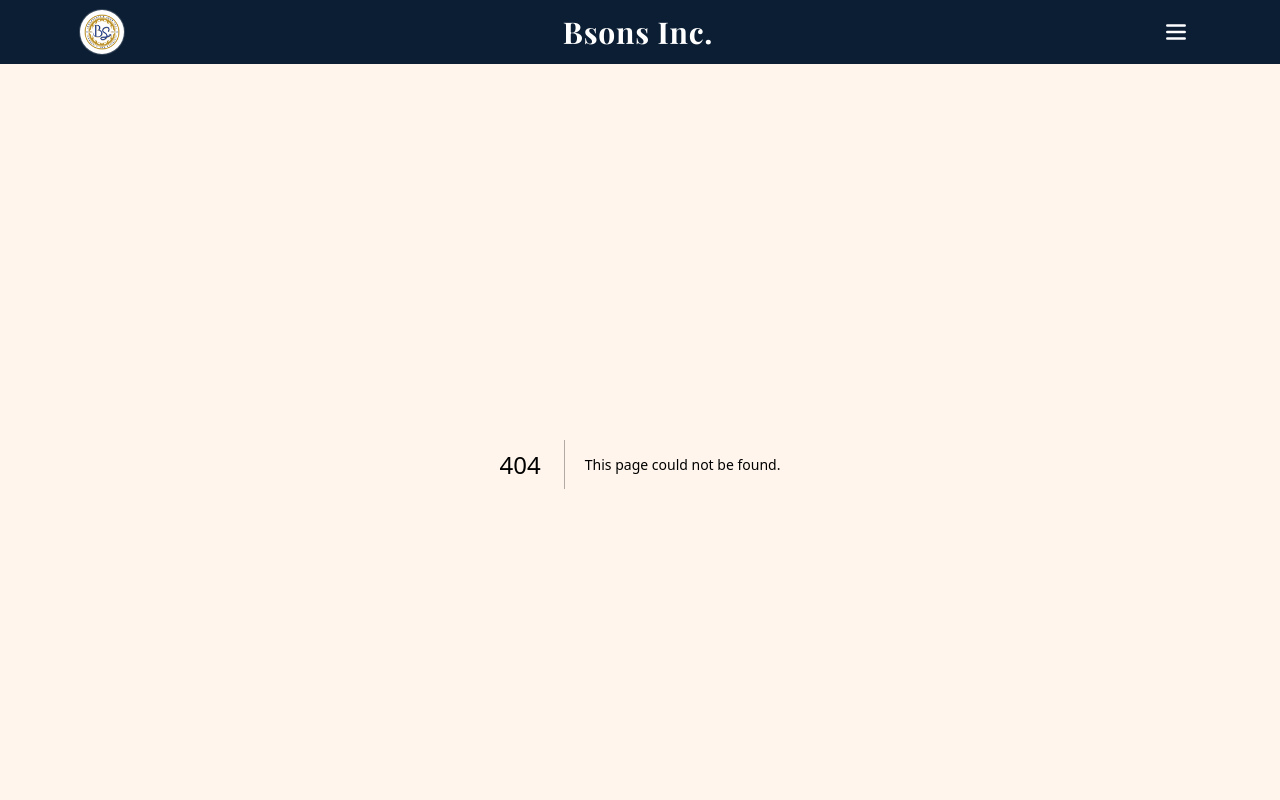
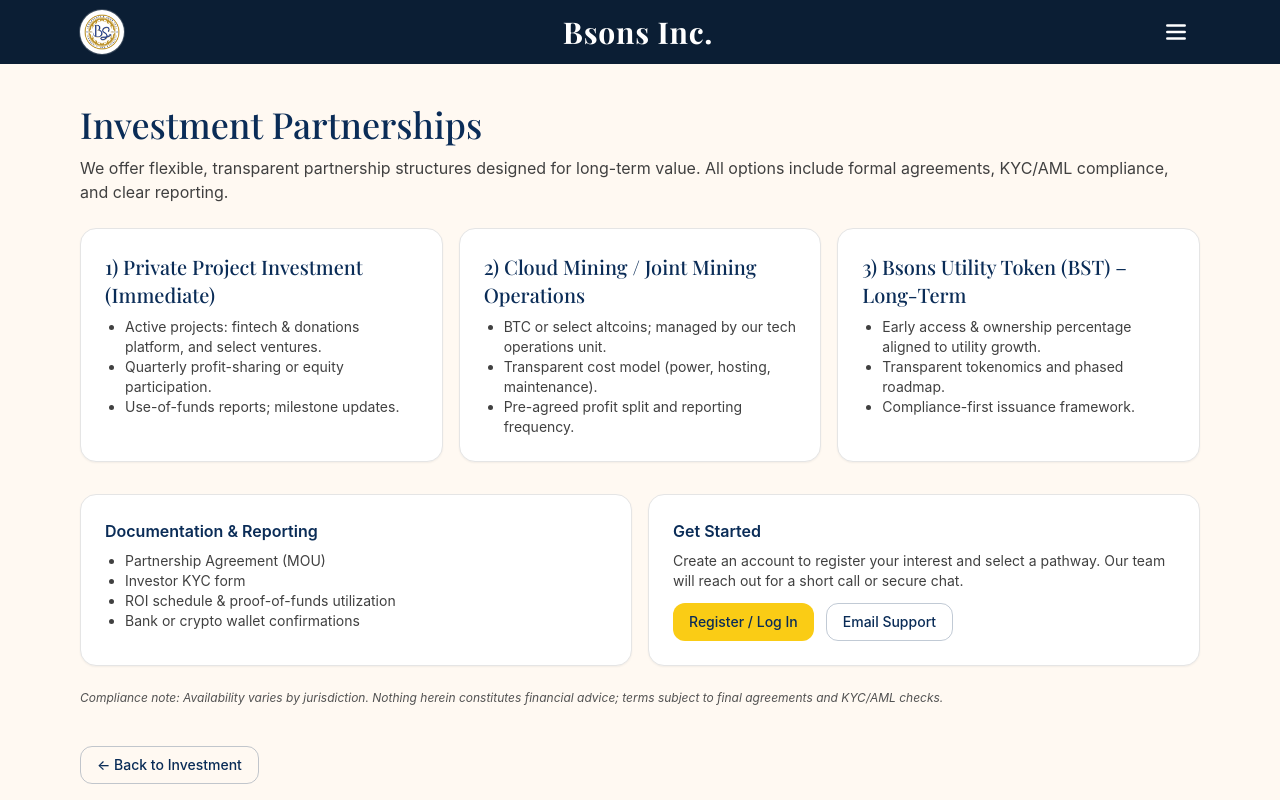
Before and after one commit to Aim-Empire/site_bsonsinc, a Next.js app: page /programs/investment/partnerships in a window 1280 px wide. Before the commit this address had no page. Shown: the top 800 px of the page. Built offline with nearby package versions, Linux system fonts and the light colour scheme.

Commit message:
feat(investment): Partnerships page + CTA from Investment

```diff
--- a/app/programs/investment/page.tsx
+++ b/app/programs/investment/page.tsx
@@ -16,7 +16,7 @@
           </h1>
           <p className="mt-3 text-neutral-700">
             We help <strong>individuals, couples, families, and small businesses</strong> build steady habits:
-            save while investing, understand the options, and pick a path that matches your goals.
+            save while investing, understand options, and pick a path that matches your goals.
             No hype—just clear steps and practical tools you can act on today.
           </p>
           <p className="mt-3 text-neutral-700">
@@ -34,7 +34,7 @@
 
         <div className="order-first md:order-none">
           <img
-            src="/invest.jpg?v=5"
+            src="/invest.jpg?v=6"
             alt="Investing basics"
             className="rounded-2xl border w-full h-64 md:h-full object-cover"
           />
@@ -49,9 +49,19 @@
           <div className="card"><h3 className="font-semibold">Bonds &amp; GICs</h3><p className="mt-1 text-sm text-neutral-700">Income + stability; balances stock risk.</p></div>
           <div className="card"><h3 className="font-semibold">Stocks</h3><p className="mt-1 text-sm text-neutral-700">Higher potential returns with higher risk.</p></div>
           <div className="card"><h3 className="font-semibold">Crypto Literacy</h3><p className="mt-1 text-sm text-neutral-700">Legit asset class, but volatile—learn wallets, custody, and red flags.</p></div>
-        </div>
-        <div className="mt-6">
-          <a className="btn-outline" href="/resources/investment-guide">Open the full Investment Guide</a>
+
+          {/* Partnerships CTA */}
+          <div className="mt-8 card bg-[var(--brand-cream)] col-span-full">
+            <h3 className="font-display text-2xl text-brand-navy">Partnership Investments</h3>
+            <p className="mt-2 text-neutral-700">
+              Explore Private Projects, Cloud Mining/JV, or the long-term Bsons Utility Token (BST).
+              Documentation: MOU, KYC, ROI schedule, and proof-of-funds utilization.
+            </p>
+            <div className="mt-4 flex gap-3">
+              <a className="btn" href="/programs/investment/partnerships">See Options</a>
+              <a className="btn-outline" href="/auth">Register Interest</a>
+            </div>
+          </div>
         </div>
       </section>
 
--- /dev/null
+++ b/app/programs/investment/partnerships/page.tsx
@@ -0,0 +1,83 @@
+export const metadata = {
+  title: "Investment Partnerships | Bsons Inc.",
+  description:
+    "Three investment pathways: Private Projects, Cloud Mining/JV, and Bsons Utility Token (BST). Includes KYC, MOU, ROI schedule, and transparency.",
+};
+
+const Card = ({title, children}:{title:string; children:React.ReactNode}) => (
+  <div className="card">
+    <h3 className="font-display text-xl text-brand-navy">{title}</h3>
+    <div className="mt-2 text-sm text-neutral-700">{children}</div>
+  </div>
+);
+
+export default function Page(){
+  return (
+    <main className="min-h-screen bg-[var(--page-invest,#FFF9F2)]">
+      <section className="container-default py-10">
+        <h1 className="font-display text-4xl text-brand-navy">Investment Partnerships</h1>
+        <p className="mt-3 text-neutral-700">
+          We offer flexible, transparent partnership structures designed for long-term value.
+          All options include formal agreements, KYC/AML compliance, and clear reporting.
+        </p>
+
+        <div className="mt-6 grid md:grid-cols-3 gap-4">
+          <Card title="1) Private Project Investment (Immediate)">
+            <ul className="list-disc ml-5">
+              <li>Active projects: fintech & donations platform, and select ventures.</li>
+              <li>Quarterly profit-sharing or equity participation.</li>
+              <li>Use-of-funds reports; milestone updates.</li>
+            </ul>
+          </Card>
+
+          <Card title="2) Cloud Mining / Joint Mining Operations">
+            <ul className="list-disc ml-5">
+              <li>BTC or select altcoins; managed by our tech operations unit.</li>
+              <li>Transparent cost model (power, hosting, maintenance).</li>
+              <li>Pre-agreed profit split and reporting frequency.</li>
+            </ul>
+          </Card>
+
+          <Card title="3) Bsons Utility Token (BST) – Long-Term">
+            <ul className="list-disc ml-5">
+              <li>Early access & ownership percentage aligned to utility growth.</li>
+              <li>Transparent tokenomics and phased roadmap.</li>
+              <li>Compliance-first issuance framework.</li>
+            </ul>
+          </Card>
+        </div>
+
+        <div className="mt-8 grid md:grid-cols-2 gap-4">
+          <div className="card">
+            <h3 className="font-semibold text-brand-navy">Documentation & Reporting</h3>
+            <ul className="list-disc ml-5 text-sm text-neutral-700 mt-2">
+              <li>Partnership Agreement (MOU)</li>
+              <li>Investor KYC form</li>
+              <li>ROI schedule & proof-of-funds utilization</li>
+              <li>Bank or crypto wallet confirmations</li>
+            </ul>
+          </div>
+          <div className="card">
+            <h3 className="font-semibold text-brand-navy">Get Started</h3>
+            <p className="mt-2 text-sm text-neutral-700">
+              Create an account to register your interest and select a pathway.
+              Our team will reach out for a short call or secure chat.
+            </p>
+            <div className="mt-3 flex gap-3">
+              <a className="btn" href="/auth">Register / Log In</a>
+              <a className="btn-outline" href="mailto:support@bsonsinc.com?subject=Investment Partnership Inquiry">Email Support</a>
+            </div>
+          </div>
+        </div>
+
+        <div className="mt-6 text-xs text-neutral-600 italic">
+          Compliance note: Availability varies by jurisdiction. Nothing herein constitutes financial advice; terms subject to final agreements and KYC/AML checks.
+        </div>
+
+        <div className="mt-10">
+          <a className="btn-outline" href="/programs/investment">← Back to Investment</a>
+        </div>
+      </section>
+    </main>
+  );
+}
```
